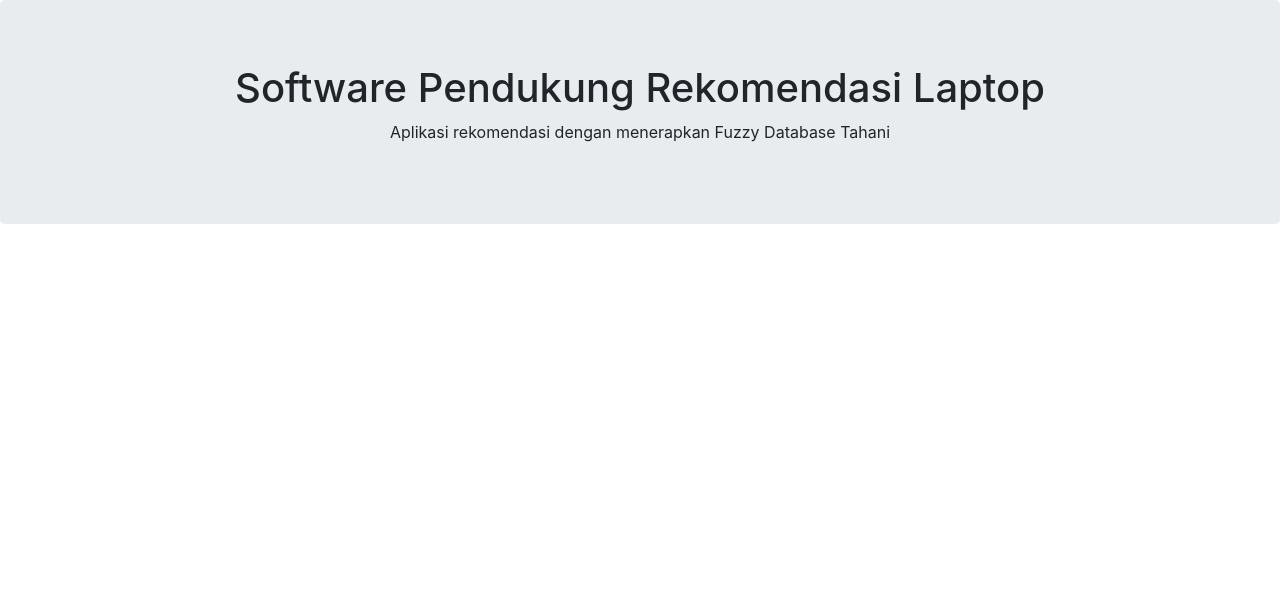
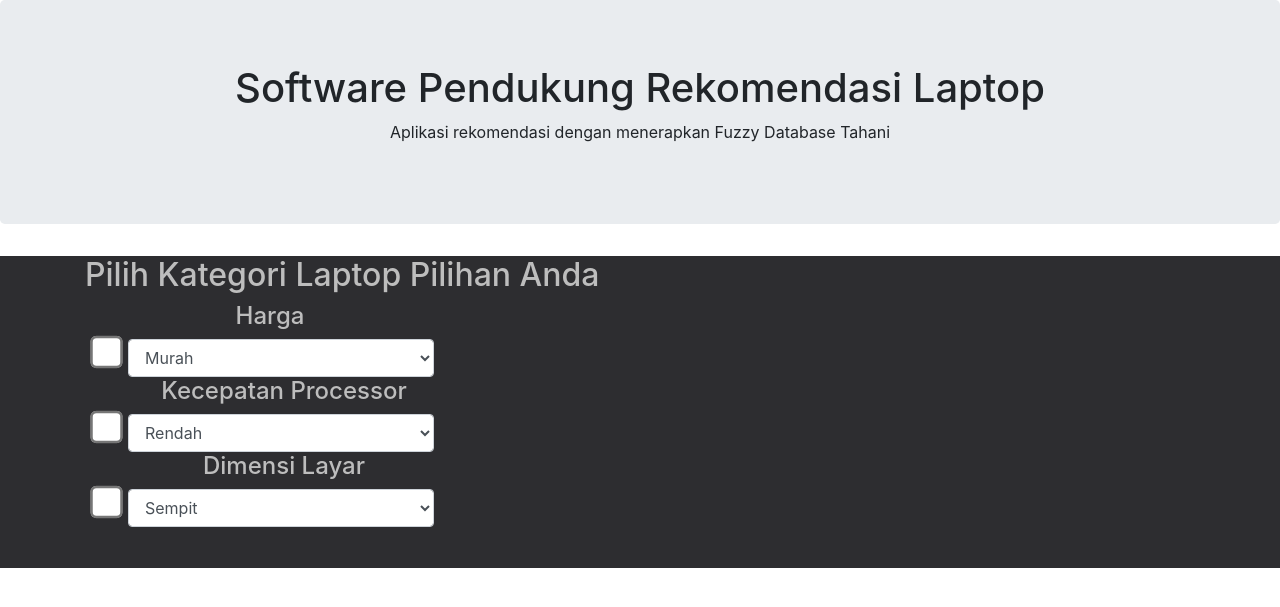
Before and after one commit to bayuirfan52/Fuzzy-Tahani-Laptop, a CodeIgniter app: page /database/ in a window 1280 px wide. Shown: the top 607 px of the page. Run offline with CodeIgniter, Linux system fonts and the light colour scheme; some libraries are stand-ins or nearby versions.

Commit message:
Modified Layout files. Add admin Controller

```diff
--- a/application/config/config.php
+++ b/application/config/config.php
@@ -23,7 +23,9 @@ defined('BASEPATH') OR exit('No direct script access allowed');
 | a PHP script and you can easily do that on your own.
 |
 */
-$config['base_url'] = 'http://localhost/fuzzy-tahani-laptop/';
+$config['base_url'] = $config['base_url'] = ((isset($_SERVER['HTTPS']) && $_SERVER['HTTPS'] == "on") ? "https" : "http");
+$config['base_url'] .= "://".$_SERVER['HTTP_HOST'];
+$config['base_url'] .= str_replace(basename($_SERVER['SCRIPT_NAME']),"",$_SERVER['SCRIPT_NAME']);
 
 /*
 |--------------------------------------------------------------------------
@@ -35,7 +37,7 @@ $config['base_url'] = 'http://localhost/fuzzy-tahani-laptop/';
 | variable so that it is blank.
 |
 */
-$config['index_page'] = 'index.php';
+$config['index_page'] = '';
 
 /*
 |--------------------------------------------------------------------------
--- a/application/views/main.php
+++ b/application/views/main.php
@@ -7,6 +7,16 @@
 	<link rel="stylesheet" href="<?=base_url()?>/assets/css/bootstrap.min.css">
 	<script src="<?=base_url()?>/assets/js/jquery-3.4.1.min.js"></script>
 	<script src="<?=base_url()?>/assets/js/bootstrap.min.js"></script>
+	<style>
+		.bg-1{
+			background : #2d2d30;
+			color : #bdbdbd;
+			padding-bottom:25px;
+		}
+	</style>
+	<script>
+
+	</script>
 	<title>Dashboard</title>
 </head>
 <body>
@@ -14,7 +24,43 @@
 		<h1>Software Pendukung Rekomendasi Laptop</h1>
 		<p>Aplikasi rekomendasi dengan menerapkan Fuzzy Database Tahani</p>
 	</div>
-	<div class="container">
+	<div class="bg-1">
+		<div class="container">
+			<h2>Pilih Kategori Laptop Pilihan Anda</h2>
+			<div class="form-group">
+				<form action="" method="get">
+					<div class="col-sm-4" style="text-align:center">
+						<h4>Harga</h4>
+						<label style="margin-right:15px; float:left;"><input style="transform:scale(2.5); height:26px;" type="checkbox" name="c-harga" id="c-harga"></label>
+						<select class="form-control" style="width:90%" name="sl-harga" id="sl-harga">
+							<option value="murah">Murah</option>
+							<option value="sedang">Sedang</option>
+							<option value="mahal">Mahal</option>
+						</select>
+					</div>
+					<div class="col-sm-4" style="text-align:center">
+						<h4>Kecepatan Processor</h4>
+						<label style="margin-right:15px; float:left"><input style="transform:scale(2.5); height:26px;" type="checkbox" name="c-processor" id="c-processor"></label>
+						<select class="form-control" style="width:90%" name="sl-processor" id="sl-processor">
+							<option value="murah">Rendah</option>
+							<option value="sedang">Sedang</option>
+							<option value="mahal">Tinggi</option>
+						</select>
+					</div>
+					<div class="col-sm-4" style="text-align:center">
+						<h4>Dimensi Layar</h4>
+						<label style="margin-right:15px; float:left;"><input style="transform:scale(2.5); height:26px;" type="checkbox" name="c-dimens" id="c-dimens"></label>
+						<select class="form-control" style="width:90%" name="sl-dimens" id="sl-dimens">
+							<option value="murah">Sempit</option>
+							<option value="sedang">Sedang</option>
+							<option value="mahal">Lebar</option>
+						</select>
+					</div>
+				</form>
+			</div>
+		</div>
+	</div>
+	<div>
 
 	</div>
 </body>
```
Also changed, not shown: application/controllers/Admin.php (added, +30 -0 lines), application/views/admin/dashboard.php (added, +17 -0 lines), .htaccess (added).
